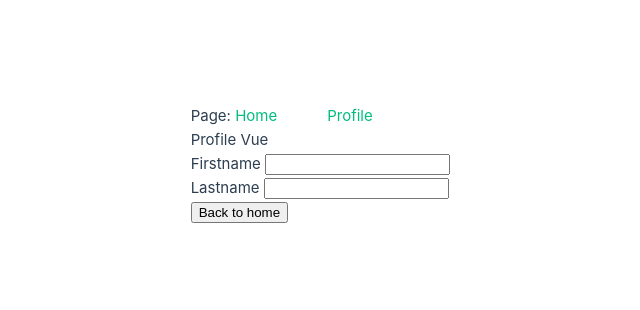
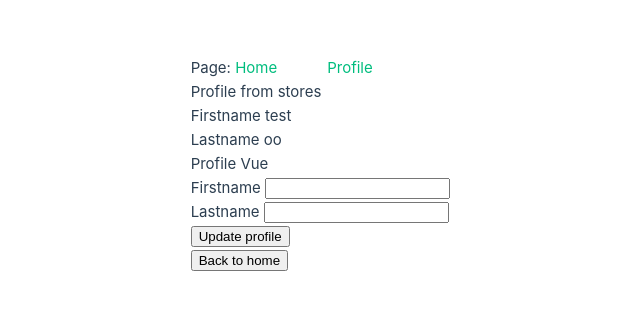
Before and after one commit to jaturaorn/Learn-Vue_Router-Pinia, a Vue app: page /profile in a window 1280 px wide. Shown: the part 236-546 px from the top of the page, without its empty margins (190-830 px from the left). Built offline with nearby package versions, Linux system fonts and the light colour scheme.

Commit message:
finish to call pinia

```diff
--- a/src/stores/user.js
+++ b/src/stores/user.js
@@ -4,9 +4,21 @@ import { defineStore } from "pinia";
 export const useUserStore = defineStore('user', {
     // ใส่วงเล็บเพราะไม่ต้องพิมพ์ Return
     state: () => ({
-
+        firstname: 'test',
+        lastname: 'oo'
     }),
     actions: {
+        changeName (formData) {
+            /*
+                หน้าตาของผลลัพธ์จะเป็นแบบนี้
 
+                {
+                    firstname: '',
+                    lastname: ''
+                }
+            */
+            this.firstname = formData.firstname
+            this.lastname = formData.lastname
+        }
     }
 })
--- a/src/views/ProfileView.vue
+++ b/src/views/ProfileView.vue
@@ -1,20 +1,54 @@
 <script setup>
-import { onMounted } from "vue";
+import { onMounted, ref } from "vue";
 import { RouterLink, useRoute, useRouter } from "vue-router";
+import { useUserStore } from "../stores/user";
 
 const router = useRouter()
+
+const userStore = useUserStore()
+
+const isUpdated = ref(false)
+const firstname = ref('')
+const lastname = ref('')
 
 const backToHome = () => {
     // ทำอะไรสักอย่างก่อน
     router.push({ name: 'home' })
 }
+
+const updateProfile = () => {
+    const formData = {
+        firstname: firstname.value,
+        lastname: lastname.value
+    }
+    userStore.changeName(formData)
+    // console.log(firstname.value);
+    // console.log(lastname.value);
+}
+
+onMounted(() => {
+    console.log(userStore.firstname);
+    console.log(userStore.lastname);
+})
 </script>
 
 <template>
     <div>
+        Profile from stores
+        <div>Firstname {{ userStore.firstname }}</div>
+        <div>Lastname {{ userStore.lastname }} </div>
+    </div>
+    <div>
         Profile Vue
-        <div>Firstname <input type="text"></div>
-        <div>Lastname <input type="text"></div>
+        <div>
+            Firstname <input type="text" v-model="firstname">
+        </div>
+        <div>
+            Lastname <input type="text" v-model="lastname">
+        </div>
+        <div>
+            <button @click="updateProfile()"> Update profile</button>
+        </div>
         <div>
                 <button @click="backToHome()">Back to home</button>
         </div>
```
